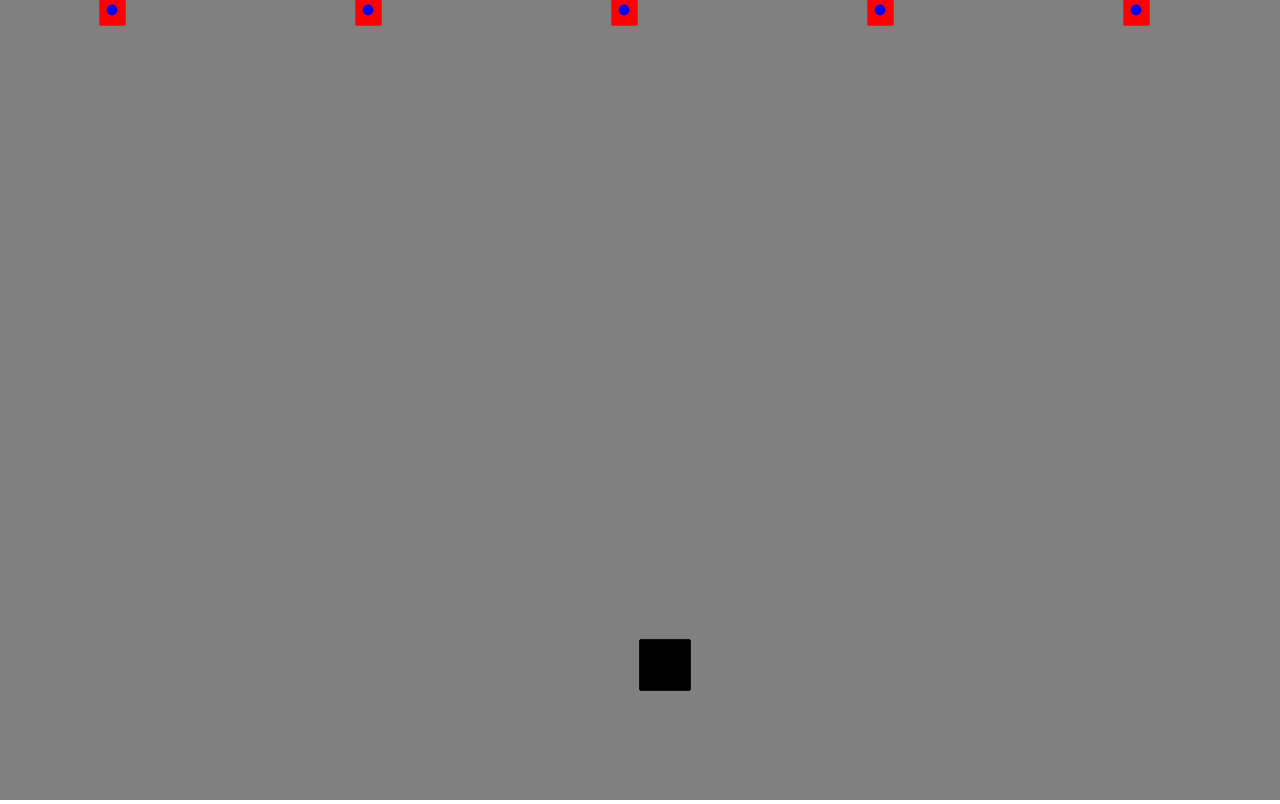
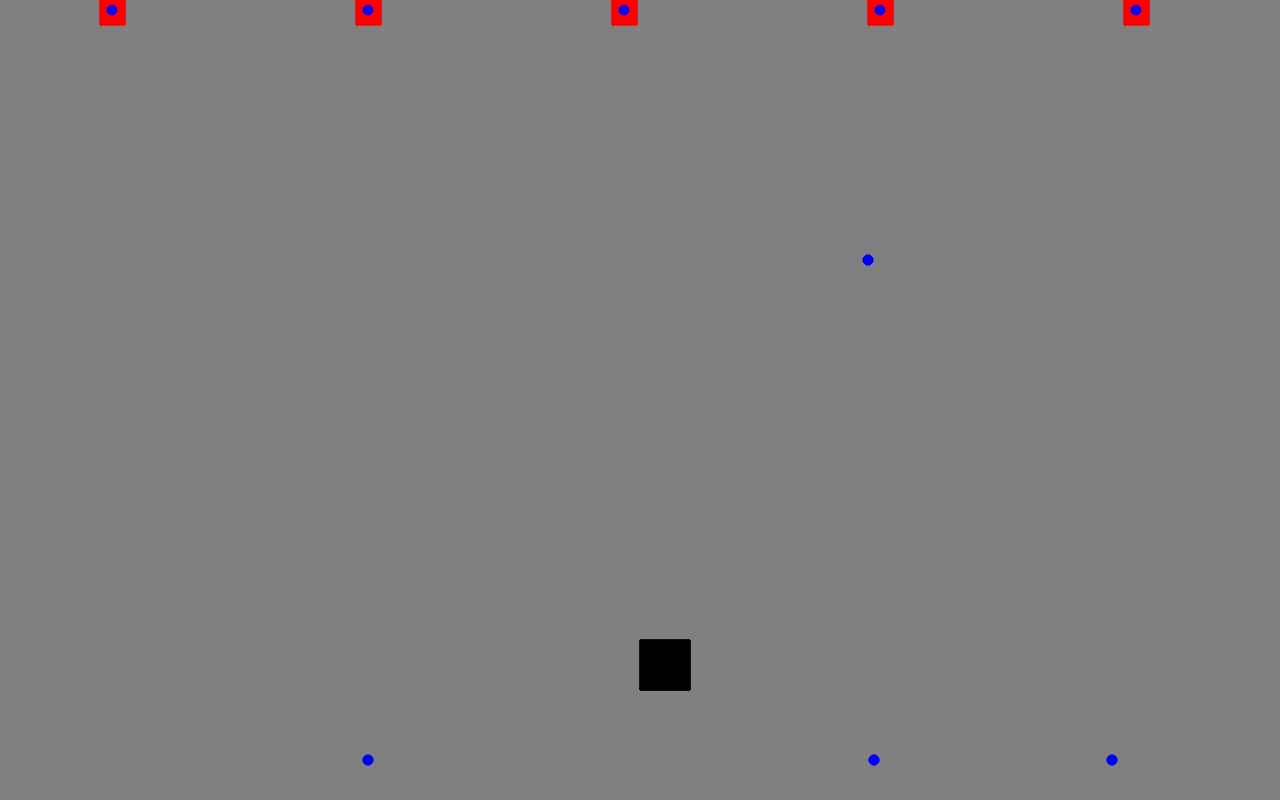
Before and after one commit to claytonmsafranek/Mock_Galaga_Game, a plain HTML site: page index.html in a window 1280 px wide. Drawn offline with Linux system fonts and the light colour scheme.

Commit message:
Fixed bullets

```diff
--- a/engine/Time.js
+++ b/engine/Time.js
@@ -4,7 +4,7 @@ class Time {
     static timePassed = 0
 
     //specify how often to fire bullets
-    static secondsBetweenBullets = 1
+    static millisecondsBetweenBullets = 2000
     static timePassedBullets = 0
 }
 
--- a/index.html
+++ b/index.html
@@ -25,7 +25,7 @@
     <script type="module">
         "use strict"
         //generic engine code
-        import {getCanvas, detectKeyDown, detectKeyUp, getRandomX, getRandomY} from "./engine/Utilities.js"
+        import { getCanvas, detectKeyDown, detectKeyUp, getRandomX, getRandomY } from "./engine/Utilities.js"
         import Time from "./engine/Time.js"
         import GameObject from "./engine/GameObject.js"
         import Component from "./engine/Component.js"
@@ -87,7 +87,7 @@
             let bulletH = 25
 
             //create a test moving projectile to get timint down
-            gameObjects.push(new BulletGameObject(bulletX, bulletY, bulletW, bulletH, getRandomX(0,2), getRandomY(2,0)))
+            gameObjects.push(new BulletGameObject(bulletX, bulletY, bulletW, bulletH, getRandomX(0, 2), getRandomY(2, 0)))
 
             //below are 5 bullets that stay stationary just to simulate where they will be firing from
             gameObjects.push(new BulletGameObject(bulletX, bulletY, bulletW, bulletH, null, null))
@@ -95,12 +95,16 @@
 
         //continusously push new bullet objects to screen here????
         let num = 5
+        function makeBullet() {
             for (let j = 0; j < num; j++) {
                 let offset = (canvas.width / 5)
                 let bulletX = 50 + offset * j + 62
                 let bulletY = 10
                 let bulletW = 5
                 let bulletH = 25
+
+                gameObjects.push(new BulletGameObject(bulletX, bulletY, bulletW, bulletH, getRandomX(0, 5), getRandomY(5, 0)))
+            }
         }
         //push new bullet objects to screen here????
         //setTimeinterval(create new bullet game object here, Time.secondsBetweenBullet)
@@ -146,6 +150,9 @@
         //run it
         setInterval(tick, Time.millisecondsBetweenFrames)
 
+        //shoot bullets
+        setInterval(makeBullet, Time.millisecondsBetweenBullets)
+
     </script>
 
 
```
Lines whose indentation alone changed are shown as unchanged.
